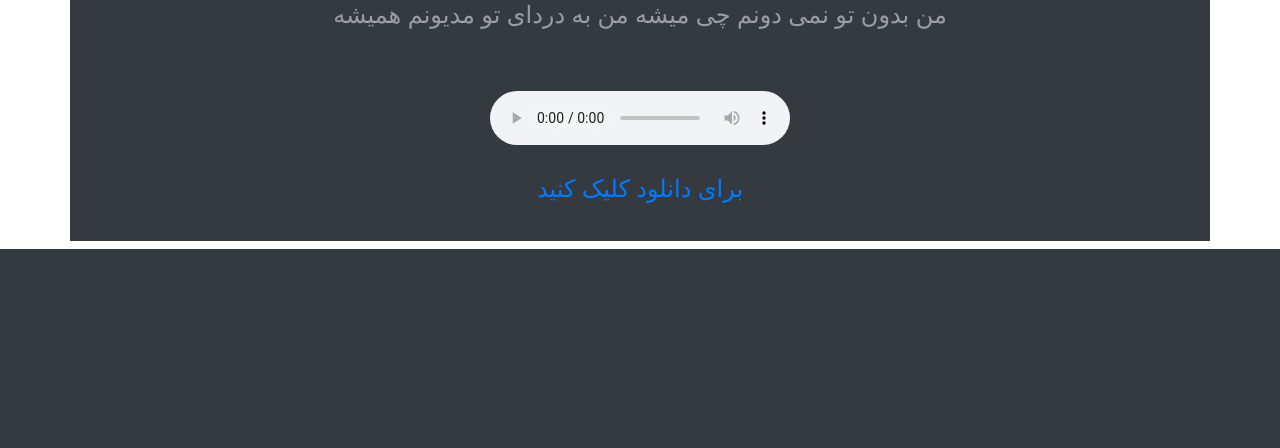
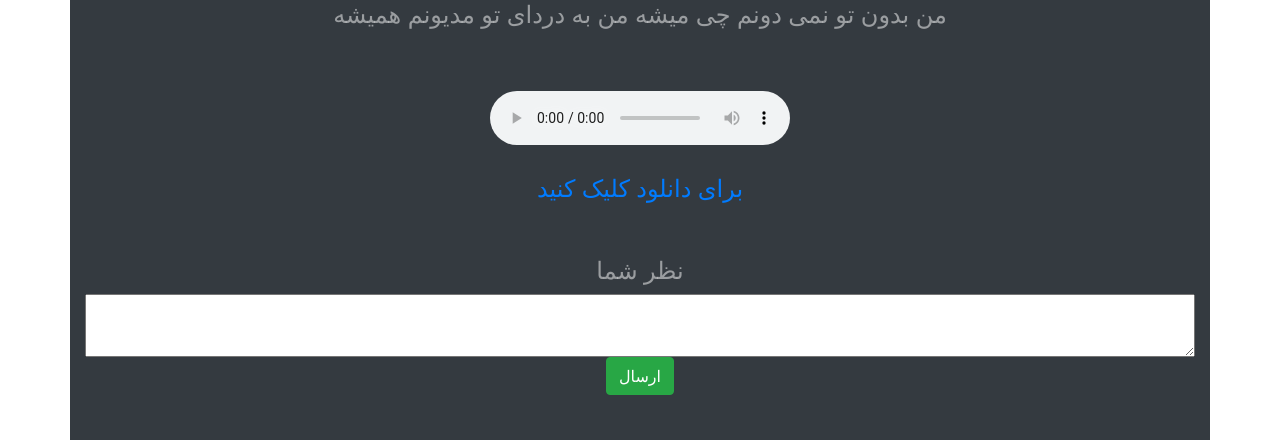
Before and after one commit to shkamir/music_web_app, a Django app: template music/templates/main/ahang_detail.html in a window 1280 px wide. Shown: the part 664-1112 px from the top of the page. Before the commit the page ends 913 px from the top, so only its background shows below. Run offline with Django 3.2, Linux system fonts and the light colour scheme; the template is opened without the code that fills it: values that come from a table or form of the project are taken from there, others are empty; data comes from the database, SQL or seed files in the repository; some libraries are stand-ins or nearby versions.

Commit message:
modified:   ahang/models.py

```diff
--- a/music/ahang/models.py
+++ b/music/ahang/models.py
@@ -11,7 +11,7 @@ class Ahang(models.Model):
     updateDate = models.DateField(auto_now=True)
 
     def get_absolute_url(self):
-        return reverse("music:detail", args=[str(self.id),self.ahang_esm])
+        return reverse("music:detail", args=[str(self.id)])
 
     class Meta:
         verbose_name = 'Music'
--- a/music/ahang/urls.py
+++ b/music/ahang/urls.py
@@ -4,7 +4,7 @@ from . import views
 app_name='music'
 urlpatterns = [
     url(r'^$', views.index, name='home'),
-    url(r'^(?P<id>[0-9]{1,})+/(?P<ahang_esm>[\w+][^/]*)$', views.ahang_detail, name='detail'),
+    url(r'^edame/(?P<id>[0-9]{1,1000})*/$', views.ahang_detail, name='detail'),
 ]
 
 # url(r'^(?P<ahang_esm>[\w+][^/]*)$', views.ahang_detail, name='detail'),
--- a/music/templates/main/ahang_detail.html
+++ b/music/templates/main/ahang_detail.html
@@ -1,14 +1,10 @@
-{% extends 'main/index.html' %}
-{% block title %}
-    {{title}}
-{% endblock %}
-{% block content %}
+{% extends 'main/index.html' %} {% block title %} {{title}} {% endblock %} {% block content %}
 
 <div class="container-lg bg-dark text-white-50">
     <center>
         <h1>{{ahang.author}}-{{ahang.ahang_esm}}</h1>
         <h2>{{ahang.updateDate|linebreaks}}</h2>
-    <hr / class="badge-primary col-sm-5">
+        <hr class="badge-primary col-sm-5">
         <h4>{{ahang.description|safe}}
             <br/>
             <p></p>
@@ -23,6 +19,19 @@
         برای دانلود کلیک کنید
     </a>
             </div>
+            <br>
+            <p></p>
+            <form action="{% url 'music:detail' %}" method="post">
+                {% csrf_token %}
+                <label for="cm">
+                    نظر شما
+                </label>
+                <textarea type="text" name="cm" id="cm" class="form-control-range"></textarea>
+                <button type="submit" name="cm" class="btn btn-success">
+                    ارسال
+                </button>
+            </form>
+            <p></p>
             <br />
     </center>
 </div>
```
Also changed, not shown: music/ahang/views.py (+7 -3 lines), music/templates/main/index.html (+5 -5 lines). Lines whose indentation alone changed are shown as unchanged.
